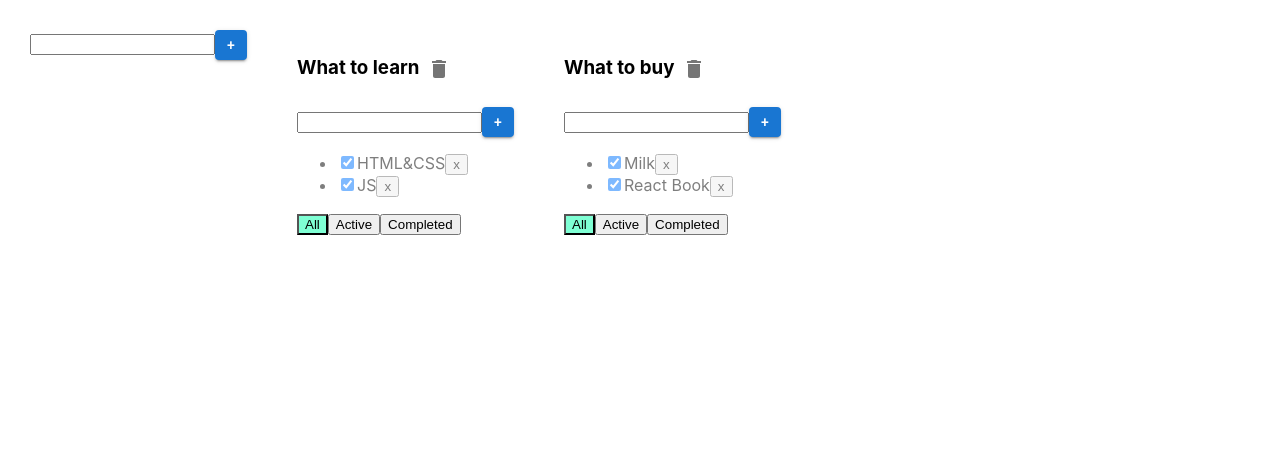
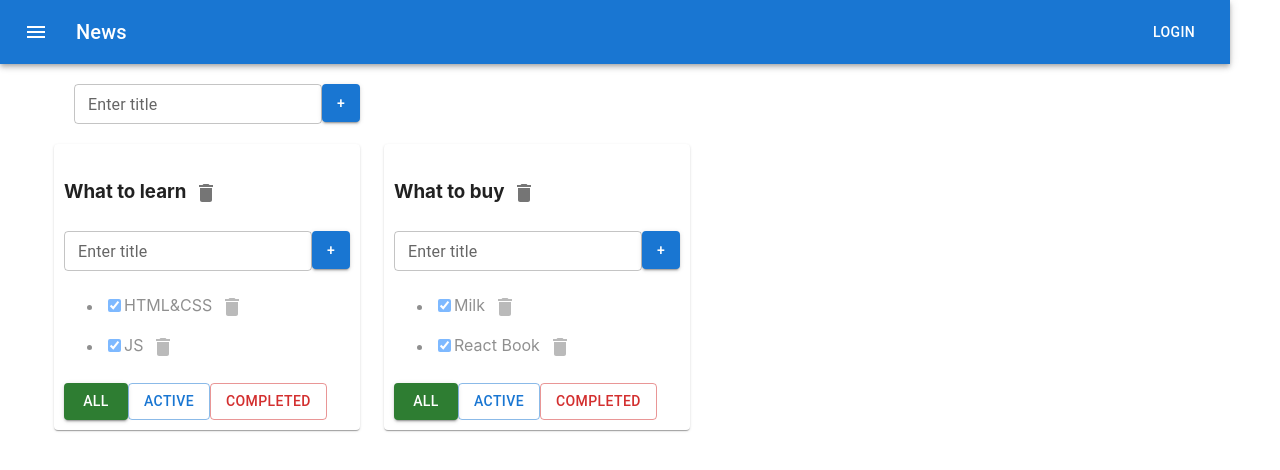
Before and after one commit to seomaks/todo_list, a React (Create React App) app: page / in a window 1280 px wide. Shown: the top 470 px of the page. Built offline with nearby package versions, Linux system fonts and the light colour scheme.

Commit message:
design with Material UI

```diff
--- a/src/AddItemForm.tsx
+++ b/src/AddItemForm.tsx
@@ -1,5 +1,5 @@
 import React, {ChangeEvent, KeyboardEvent, useState} from 'react';
-import {Button} from "@mui/material";
+import {Button, TextField} from "@mui/material";
 
 type AddItemFormPropsType = {
   addItem: (title: string) => void
@@ -31,20 +31,22 @@ export function AddItemForm(props: AddItemFormPropsType) {
   }
 
   return <div>
-        <input value={title}
+    <TextField id="outlined-basic"
+               error={!!error}
+               label="Enter title"
+               variant="outlined"
+               size="small"
+               value={title}
                onChange={onChangeHandler}
                onKeyPress={onKeyPressHandler}
                className={error ? "error" : ""}
     />
-{/*
-        <button onClick={addItem}>+</button>
-*/}
     <Button variant="contained"
             style={{
-                    maxWidth: '30px',
-                    maxHeight: '30px',
-                    minWidth: '30px',
-                    minHeight: '30px'
+              maxWidth: '38px',
+              maxHeight: '38px',
+              minWidth: '38px',
+              minHeight: '38px'
             }}
             onClick={addItem}>+</Button>
 
--- a/src/App.css
+++ b/src/App.css
@@ -1,7 +1,7 @@
-.App {
+/*.App {
   padding: 30px;
   display: flex;
-}
+}*/
 
 .App > div {
   margin-right: 50px;
--- a/src/App.tsx
+++ b/src/App.tsx
@@ -3,6 +3,15 @@ import './App.css';
 import {TaskType, Todolist} from './Todolist';
 import {v1} from 'uuid';
 import {AddItemForm} from './AddItemForm';
+
+import AppBar from '@mui/material/AppBar';
+import Box from '@mui/material/Box';
+import Toolbar from '@mui/material/Toolbar';
+import Typography from '@mui/material/Typography';
+import Button from '@mui/material/Button';
+import IconButton from '@mui/material/IconButton';
+import MenuIcon from '@mui/icons-material/Menu';
+import {Container, Grid, Paper} from "@mui/material";
 
 export type FilterValuesType = "all" | "active" | "completed";
 type TodolistType = {
@@ -56,6 +65,7 @@ function App() {
       setTasks({...tasks});
     }
   }
+
   function changeTaskTitle(id: string, newTitle: string, todolistId: string) {
     //достанем нужный массив по todolistId:
     let todolistTasks = tasks[todolistId];
@@ -77,6 +87,7 @@ function App() {
     // засетаем в стейт копию объекта, чтобы React отреагировал перерисовкой
     setTasks({...tasks});
   }
+
   function changeTodolistTitle(id: string, title: string) {
     // найдём нужный todolist
     const todolist = todolists.find(tl => tl.id === id);
@@ -108,7 +119,11 @@ function App() {
 
   function addTodolist(title: string) {
     let newTodolistId = v1();
-        let newTodolist: TodolistType = {id: newTodolistId, title: title, filter: 'all'};
+    let newTodolist: TodolistType = {
+      id: newTodolistId,
+      title: title,
+      filter: 'all'
+    };
     setTodolists([newTodolist, ...todolists]);
     setTasks({
       ...tasks,
@@ -118,7 +133,30 @@ function App() {
 
   return (
     <div className="App">
-            <AddItemForm addItem={addTodolist} />
+
+      <Box sx={{flexGrow: 1}}>
+        <AppBar position="static">
+          <Toolbar>
+            <IconButton
+              size="large"
+              edge="start"
+              color="inherit"
+              aria-label="menu"
+              sx={{mr: 2}}
+            >
+              <MenuIcon/>
+            </IconButton>
+            <Typography variant="h6" component="div" sx={{flexGrow: 1}}>
+              News
+            </Typography>
+            <Button color="inherit">Login</Button>
+          </Toolbar>
+        </AppBar>
+      </Box>
+
+      <Container fixed>
+        <Grid container style={{padding:'20px'}}><AddItemForm addItem={addTodolist}/></Grid>
+        <Grid container spacing={3}>
           {
             todolists.map(tl => {
               let allTodolistTasks = tasks[tl.id];
@@ -131,7 +169,9 @@ function App() {
                 tasksForTodolist = allTodolistTasks.filter(t => t.isDone === true);
               }
 
-                    return <Todolist
+              return <Grid item>
+                <Paper style={{padding: '10px'}}>
+                <Todolist
                   key={tl.id}
                   id={tl.id}
                   title={tl.title}
@@ -145,9 +185,12 @@ function App() {
                   changeTaskTitle={changeTaskTitle}
                   changeTodolistTitle={changeTodolistTitle}
                 />
+                  </Paper>
+              </Grid>
             })
           }
-
+        </Grid>
+      </Container>
     </div>
   );
 }
--- a/src/Todolist.tsx
+++ b/src/Todolist.tsx
@@ -2,7 +2,7 @@ import React, {ChangeEvent} from 'react';
 import {FilterValuesType} from './App';
 import {AddItemForm} from './AddItemForm';
 import {EditableSpan} from './EditableSpan';
-import {IconButton} from "@mui/material";
+import {Button, IconButton} from "@mui/material";
 import {Delete} from "@mui/icons-material";
 
 export type TaskType = {
@@ -42,10 +42,7 @@ export function Todolist(props: PropsType) {
   const onCompletedClickHandler = () => props.changeFilter("completed", props.id);
 
   return <div>
-        <h3> <EditableSpan value={props.title} onChange={changeTodolistTitle} />
-{/*
-            <button onClick={removeTodolist}>x</button>
-*/}
+    <h3><EditableSpan value={props.title} onChange={changeTodolistTitle}/>
       <IconButton aria-label="delete">
         <Delete onClick={removeTodolist}/>
       </IconButton>
@@ -65,23 +62,32 @@ export function Todolist(props: PropsType) {
 
 
           return <li key={t.id} className={t.isDone ? "is-done" : ""}>
-                        <input type="checkbox" onChange={onChangeHandler} checked={t.isDone}/>
-                        <EditableSpan value={t.title} onChange={onTitleChangeHandler} />
-                        <button onClick={onClickHandler}>x</button>
+            <input type="checkbox" onChange={onChangeHandler}
+                   checked={t.isDone}/>
+            <EditableSpan value={t.title} onChange={onTitleChangeHandler}/>
+            <IconButton aria-label="delete">
+              <Delete onClick={onClickHandler}/>
+            </IconButton>
           </li>
         })
       }
     </ul>
     <div>
-            <button className={props.filter === 'all' ? "active-filter" : ""}
-                    onClick={onAllClickHandler}>All
-            </button>
-            <button className={props.filter === 'active' ? "active-filter" : ""}
-                    onClick={onActiveClickHandler}>Active
-            </button>
-            <button className={props.filter === 'completed' ? "active-filter" : ""}
-                    onClick={onCompletedClickHandler}>Completed
-            </button>
+      <Button variant={props.filter === 'all' ? "contained" : "outlined"}
+              onClick={onAllClickHandler}
+              color={"success"}
+      >All
+      </Button>
+      <Button variant={props.filter === 'active' ? "contained" : "outlined"}
+              onClick={onActiveClickHandler}
+              color={"primary"}
+      >Active
+      </Button>
+      <Button variant={props.filter === 'completed' ? "contained" : "outlined"}
+              onClick={onCompletedClickHandler}
+              color={"error"}
+      >Completed
+      </Button>
     </div>
   </div>
 }
```
Lines whose indentation alone changed are shown as unchanged.
